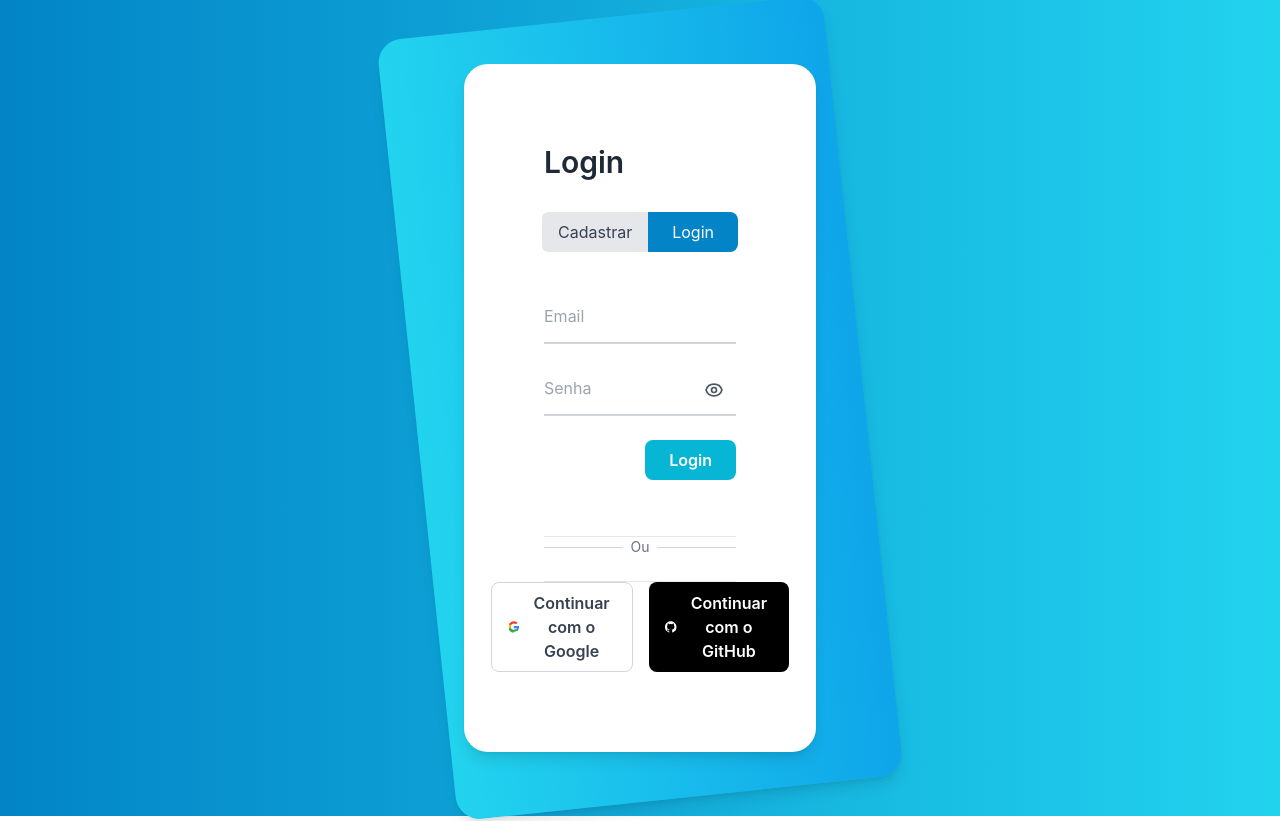
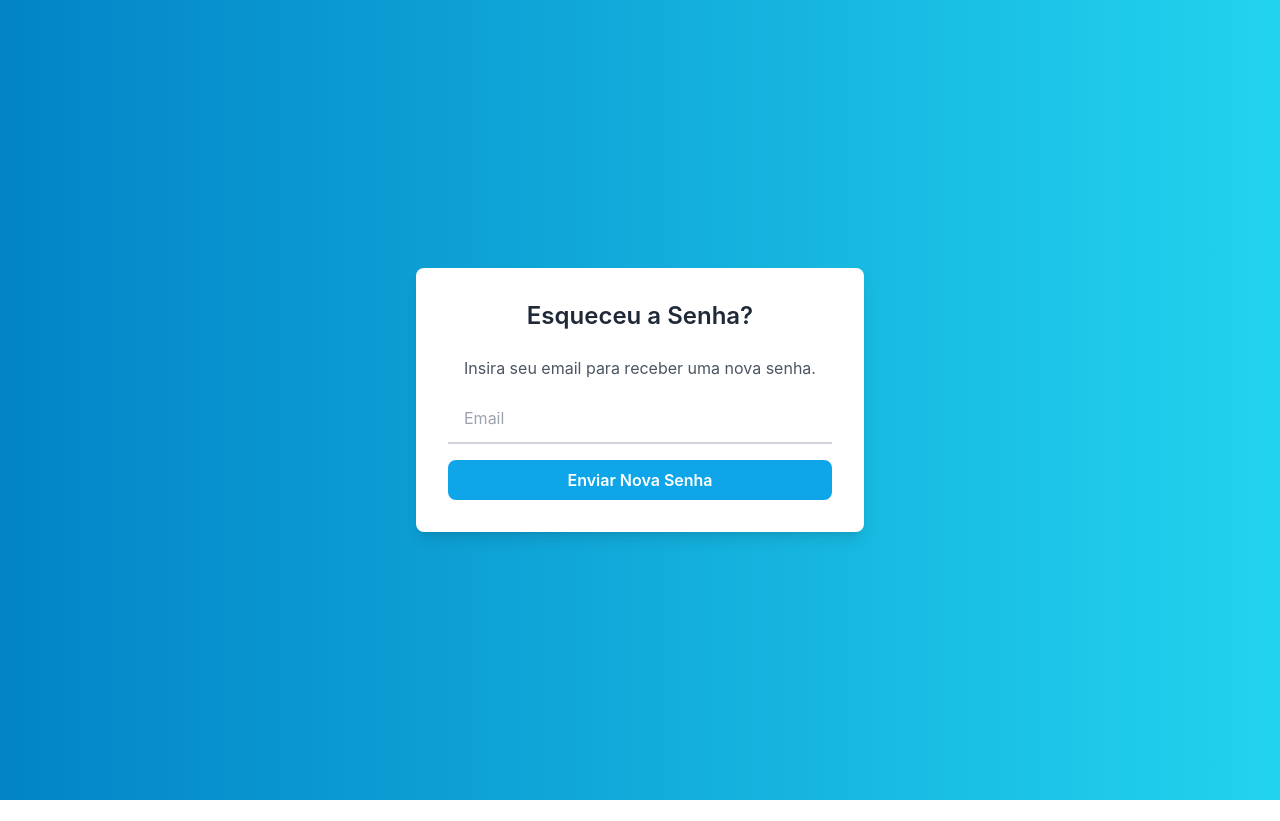
Before and after one commit to Gestao-de-Usuarios/Frontend, a React (Create React App) app: page /forgot-password in a window 1280 px wide. Before the commit this address led to /. After the commit the page ends 800 px from the top, so only its background shows below. Built offline with nearby package versions, Linux system fonts and the light colour scheme.

Commit message:
Tela de Envio de email para recuperação de senha

```diff
--- a/src/App.js
+++ b/src/App.js
@@ -2,6 +2,7 @@ import React from 'react';
 import { BrowserRouter as Router, Route, Routes, Navigate } from 'react-router-dom'; // Certifique-se de que Navigate está importado
 import Login from './components/login';
 import Home from './components/home';
+import ForgotPassword from './components/forgotPassword';
 
 function App() {
   return (
@@ -9,6 +10,7 @@ function App() {
       <Routes>
         <Route path="/" element={<Login />} />
         <Route path="/home" element={<Home />} />
+        <Route path="/forgot-password" element={<ForgotPassword />} />
         <Route path="*" element={<Navigate to="/" />} /> {/* Redireciona para a página de login */}
       </Routes>
     </Router>
--- /dev/null
+++ b/src/components/forgotPassword.jsx
@@ -0,0 +1,57 @@
+// src/components/ForgotPassword.jsx
+import React, { useState } from 'react';
+
+function ForgotPassword() {
+  const [email, setEmail] = useState('');
+
+  const handleSubmit = (e) => {
+    e.preventDefault();
+    fetch('http://localhost:5000/forgot-password', {
+      method: 'POST',
+      headers: { 'Content-Type': 'application/json' },
+      body: JSON.stringify({ email }),
+    })
+      .then((res) => res.json())
+      .then((data) => alert(data.message || data.error))
+      .catch((err) => console.error(err));
+  };
+
+  return (
+    <div className="min-h-screen bg-gradient-to-r from-sky-600 to-cyan-400 flex items-center justify-center p-4">
+      <div className="bg-white rounded-lg shadow-lg p-8 max-w-md w-full">
+        <h2 className="text-2xl font-semibold text-gray-800 text-center mb-6">
+          Esqueceu a Senha?
+        </h2>
+        <p className="text-gray-600 text-center mb-4">
+          Insira seu email para receber uma nova senha.
+        </p>
+        <form onSubmit={handleSubmit} className="space-y-4">
+          <div className="relative">
+            <input
+              type="email"
+              placeholder="Seu email"
+              value={email}
+              onChange={(e) => setEmail(e.target.value)}
+              required
+              className="peer h-12 w-full px-4 border-b-2 border-gray-300 text-gray-900 placeholder-transparent focus:outline-none focus:border-sky-500 transition duration-300"
+            />
+            <label
+              htmlFor="email"
+              className="absolute left-4 -top-3.5 text-gray-600 text-sm transition-all peer-placeholder-shown:top-2.5 peer-placeholder-shown:text-base peer-placeholder-shown:text-gray-400 peer-focus:-top-3.5 peer-focus:text-sky-500 peer-focus:text-sm"
+            >
+              Email
+            </label>
+          </div>
+          <button
+            type="submit"
+            className="w-full py-2 px-4 bg-sky-500 hover:bg-sky-600 text-white font-semibold rounded-lg transition duration-300"
+          >
+            Enviar Nova Senha
+          </button>
+        </form>
+      </div>
+    </div>
+  );
+}
+
+export default ForgotPassword;
--- a/src/components/login.jsx
+++ b/src/components/login.jsx
@@ -24,6 +24,11 @@ const Login = () => {
   const closeModal = () => {
     setShowSuccessModal(false);
     setTab('login');
+  };
+
+  // Função para navegar para a página de recuperação de senha
+  const goToForgotPassword = () => {
+    navigate('/forgot-password');
   };
 
   const handleSubmit = async (e) => {
@@ -181,6 +186,7 @@ const Login = () => {
                     className="absolute right-0 top-0 mt-3 mr-3 text-gray-600 hover:text-gray-800 focus:outline-none"
                     aria-label={showPassword ? 'Ocultar senha' : 'Mostrar senha'}
                   >
+                    {/* Ícones de mostrar/ocultar senha */}
                     {showPassword ? (
                       <svg
                         xmlns="http://www.w3.org/2000/svg"
@@ -226,7 +232,9 @@ const Login = () => {
                     )}
                   </button>
                 </div>
+
                 {error && <p className="text-red-500 text-sm text-center">{error}</p>}
+
                 <div className="relative flex justify-end">
                   <button
                     type="submit"
@@ -235,6 +243,19 @@ const Login = () => {
                     {tab === 'login' ? 'Login' : 'Cadastrar'}
                   </button>
                 </div>
+
+                {/* Botão "Esqueceu a senha?" centralizado abaixo do botão de login */}
+                {tab === 'login' && (
+                  <div className="text-center mt-4">
+                    <button
+                      type="button"
+                      onClick={goToForgotPassword}
+                      className="text-sm text-indigo-600 hover:text-indigo-800 focus:outline-none"
+                    >
+                      Esqueceu a senha?
+                    </button>
+                  </div>
+                )}
               </form>
 
               {/* Divisor */}
```
